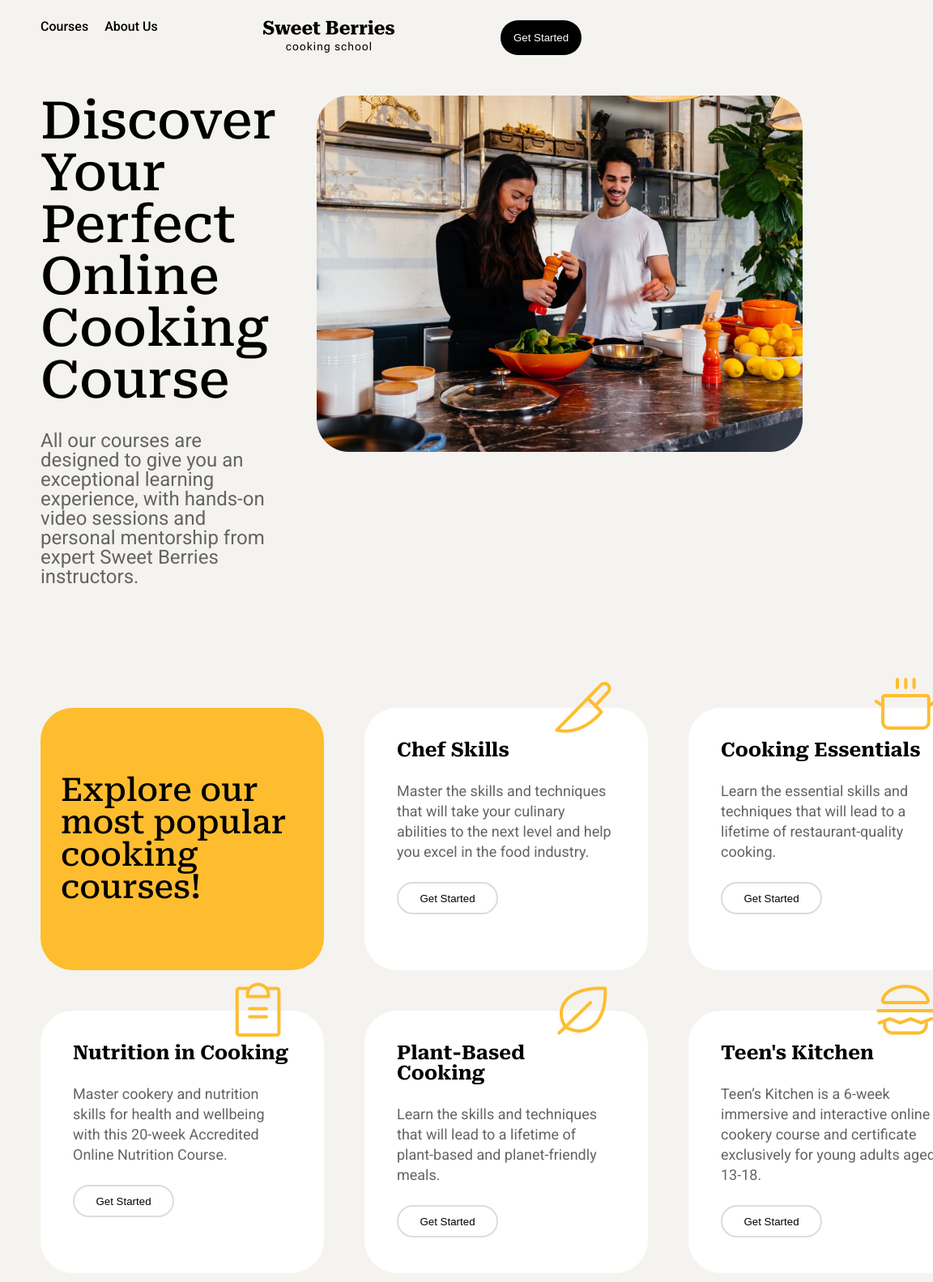
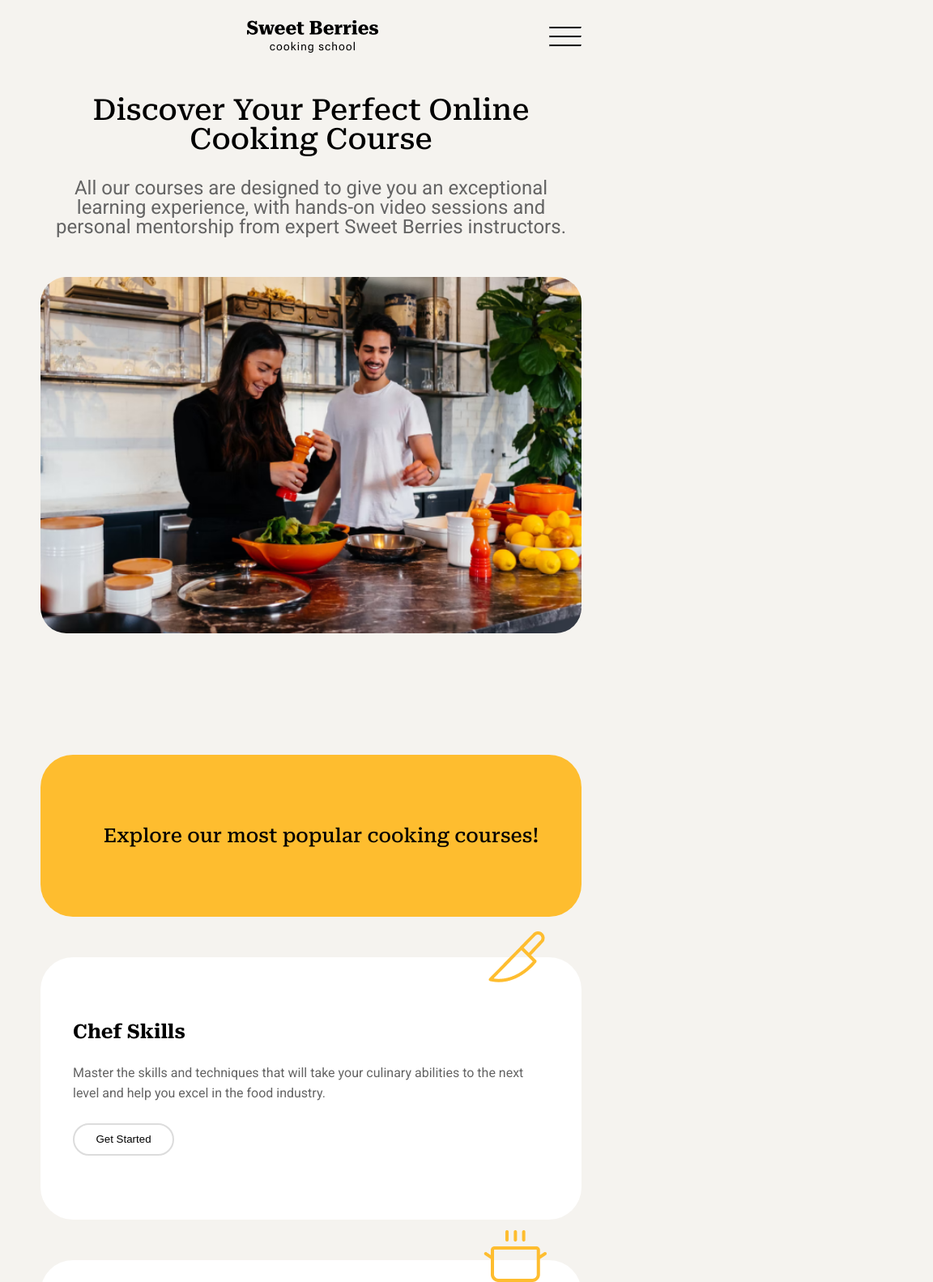
Before and after one commit to AncientEldritch/Sweet-Berries, a plain HTML site: page index.html in a window 768 px wide. Shown: the top 1583 px of the page at 81% size, 1152 px wide, since content can reach past the window. Drawn offline with Linux system fonts and the light colour scheme.

Commit message:
Added Media Queries

```diff
--- a/index.html
+++ b/index.html
@@ -8,6 +8,7 @@
     <title>Sweet Berries Cooking School</title>
     <link rel="stylesheet" href="./reset.css">
     <link rel="stylesheet" href="./style.css">
+    <link rel="stylesheet" href="./media.css">
     <link rel="preconnect" href="https://fonts.googleapis.com">
 <link rel="preconnect" href="https://fonts.gstatic.com" crossorigin>
 <link href="https://fonts.googleapis.com/css2?family=Roboto+Serif:ital,wght@0,500;0,700;1,500;1,700&display=swap" rel="stylesheet">
@@ -26,6 +27,7 @@
         <img src="/Sweet-Berries/assets/sweet-berries-logo.png" alt="Sweet Berries Cooking School Logo">
     </div>
     <button id="get-started">Get Started</button>
+    <div id="mobile-menu"><hr><hr><hr></div>
   </header>
   <main>
     <div id="top-section">
--- /dev/null
+++ b/media.css
@@ -0,0 +1,114 @@
+@media (min-width: 768px) and (max-width: 1024px){
+    #top-section {
+        grid-template-areas: "left-box left-box"
+        "cooking-image cooking-image";
+        text-align: center;
+    }
+
+    #cooking-image {
+        width: 100%;
+        object-fit: cover;
+        border-radius: 32px;
+        margin-left: auto;
+        margin-right: auto;
+        margin-top: 50px;
+    }
+
+    #cards {
+        grid-template-rows: auto auto auto;
+        grid-template-columns: auto auto;
+        justify-content: space-evenly;
+
+     }
+
+    #left-box {
+        margin-right: auto;
+        font-size: 20px;
+    }
+
+    .summary {
+        font-size: 16px;
+    }
+
+    h1 {
+        font-size: 48px;
+    }
+
+    h2 {
+        font-size: 40px;
+    }
+
+}
+
+@media (max-width: 768px) {
+    #top-section {
+        grid-template-areas: "left-box left-box"
+        "cooking-image cooking-image";
+        text-align: center;
+        margin-left: auto;
+        margin-right: auto;
+    }
+
+    #cooking-image {
+        width: 100%;
+        object-fit: cover;
+        border-radius: 32px;
+        margin-top: 50px;
+        margin-left: auto;
+    }
+
+    #left-box {
+        margin-right: auto;
+        font-size: 18px;
+
+    }
+
+    #cards {
+        grid-template-rows: auto;
+        grid-template-columns: auto;
+        justify-content: space-around;
+     }
+
+    .card {
+        width: 100%;
+        justify-content: center;
+    }
+
+    .yellow {
+        height: 200px;
+    }
+
+    nav {
+        visibility: hidden;
+    }
+
+    #get-started {
+        visibility: hidden;
+    }
+
+    #mobile-menu {
+        display: inline-block;
+        width: 40px;
+    }
+
+    hr {
+        border-top: 2px solid black;
+    }
+
+    #logo {
+        margin-left: auto;
+        margin-right: auto;
+    }
+
+    .summary {
+        font-size: 16px;
+    }
+
+    h1 {
+        font-size: 36px;
+    }
+
+    h2 {
+       font-size: 24px;
+    }
+}
--- a/style.css
+++ b/style.css
@@ -24,6 +24,9 @@ nav {
     width: 100px;
 }
 
+#mobile-menu {
+    display: none;
+}
 
 a {
     text-decoration: none;
@@ -49,7 +52,7 @@ h3 {
 }
 
 #top-section {
-    margin: 50px 0 50px 0;
+    margin: 50px auto 50px auto;
     display: grid;
     grid-template-areas: "left-box cooking-image"
     "left-box cooking-image";
@@ -97,7 +100,7 @@ h3 {
     border-radius: 40px;
     background-color: white;
     position: relative;
-
+    font-size: 18px;
 
 }
 
```
